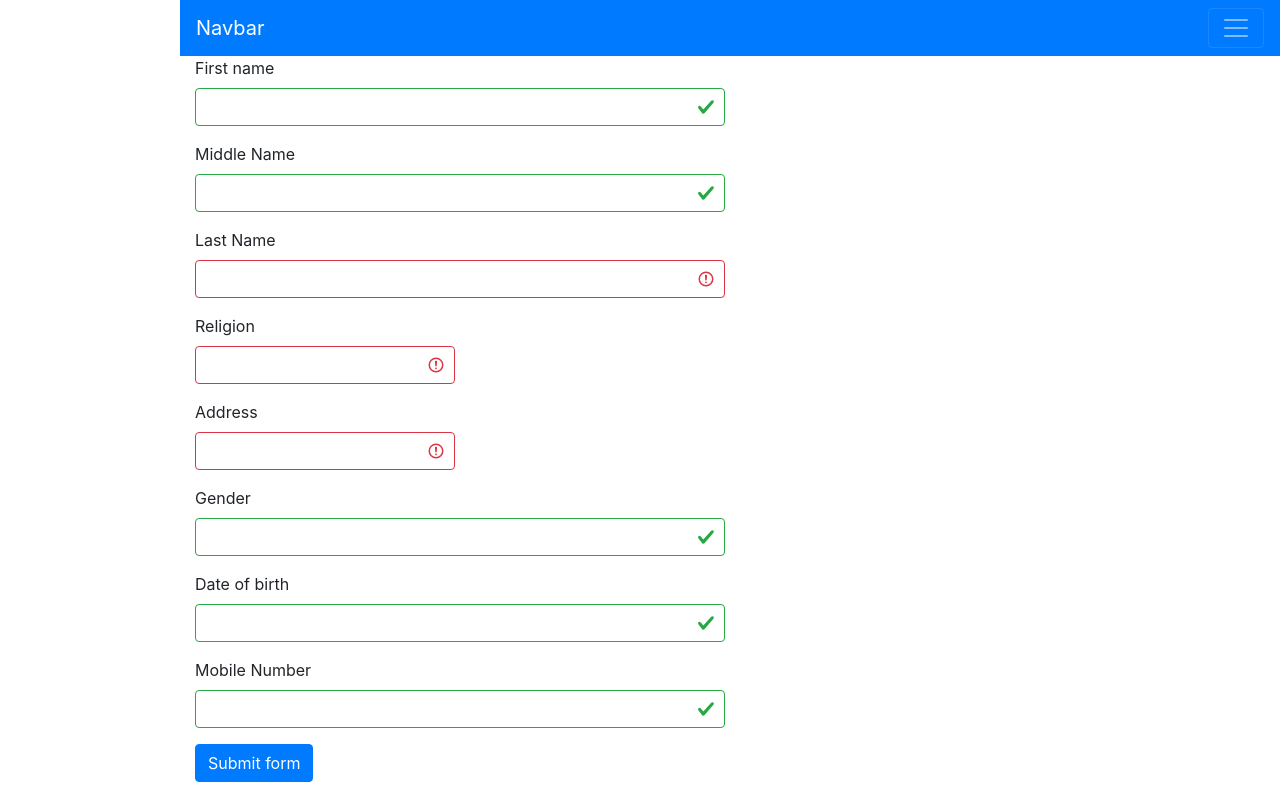
After one commit to Siddharth65740/flask_demo, a Flask app: template templates/applicationform.html in a window 1280 px wide. The commit adds this page. Run offline with Flask 2, Linux system fonts and the light colour scheme; the template is opened without the code that fills it: values that come from a table or form of the project are taken from there, others are empty; some libraries are stand-ins or nearby versions.

Commit message:
added model.py,changed menu style(horizontal),entering values in the form and displaying errors

```diff
--- a/Flask_demo.py
+++ b/Flask_demo.py
@@ -1,5 +1,7 @@
 from flask import Flask,render_template
+from flask import
 app=Flask(__name__)
+
 @app.route('/')
 @app.route("/home")
 def home():
--- /dev/null
+++ b/Flightsform.py
@@ -0,0 +1,22 @@
+from flask import Flask,render_template
+from flight import registerform
+
+app=Flask(__name__)
+app.config['SECRET_KEY']='232323'
+@app.route('/')
+@app.route("/home")
+def home():
+    return render_template("home.html",title="home")
+
+
+@app.route("/about")
+# def about():
+#     return render_template("about.html",title="about")
+
+@app.route("/register")
+def register():
+    form=registerform()
+    return render_template("flightregister.html",form=form)
+
+if __name__=='__main__':
+    app.run(debug=True)
--- /dev/null
+++ b/flight.py
@@ -0,0 +1,10 @@
+from flask_wtf.form import FlaskForm
+from wtforms import StringField,SubmitField
+from wtforms.validators import data_required,Email,length,EqualTo
+
+
+class registerform(FlaskForm):
+    flight_name=StringField("Flight name: ")
+    flight_code=StringField("Flight code: ")
+    flight_city=StringField("Enter city:  ")
+    submit = SubmitField("Register")
--- a/templates/about.html
+++ b/templates/about.html
@@ -1,6 +1,6 @@
 {% extends "layout_demo.html" %}
 {%block body%}
-    <body>
+    <div class="container">
     <h1>Student Information</h1>
     <table style="border:1px solid black">
         <tr>
@@ -29,5 +29,5 @@
             <td>  4               </td>
         </tr>
     </table>
-    </body>
+    </div>
 {%endblock%}
--- /dev/null
+++ b/templates/applicationform.html
@@ -0,0 +1,65 @@
+{%extends "layout_demo.html" %}
+{%block body %}
+    <div class="container">
+         <form method="post" action="">
+                {{form.hidden_tag()}}
+
+                  <div class="form-row">
+                        <div class="col-md-6 mb-3">
+                          <label for="validationServer01">First name</label>
+                          <input type="text" class="form-control is-valid" id="validationServer01" value="" required>
+                        </div>
+                  </div>
+                  <div class="form-row">
+                         <div class="col-md-6 mb-3">
+                          <label for="validationServer02">Middle Name</label>
+                          <input type="text" class="form-control is-valid" id="validationServer02" value="" required>
+                         </div>
+                  </div>
+                  <div class="form-row">
+                             <div class="col-md-6 mb-3">
+                                <label for="validationServer03">Last Name</label>
+                                <input type="text" class="form-control is-invalid" id="validationServer03" aria-describedby="validationServer03Feedback" required>
+
+                             </div>
+                  </div>
+                  <div class="form-row">
+                         <div class="col-md-3 mb-3">
+                          <label for="validationServer04">Religion</label>
+                          <input type="text" class="form-control is-invalid" id="validationServer04" aria-describedby="validationServer04Feedback" required>
+
+                          </div>
+                   </div>
+                   <div class="form-row">
+                         <div class="col-md-3 mb-3">
+                          <label for="validationServer05">Address</label>
+                          <input type="text" class="form-control is-invalid" id="validationServer05" aria-describedby="validationServer05Feedback" required>
+
+                         </div>
+                   </div>
+                   <div class="form-row">
+                        <div class="col-md-6 mb-3">
+                          <label for="validationServer01">Gender</label>
+                          <input type="text" class="form-control is-valid" id="validationServer06" value="" required>
+
+                        </div>
+                   </div>
+                   <div class="form-row">
+                        <div class="col-md-6 mb-3">
+                          <label for="validationServer01">Date of birth</label>
+                          <input type="text" class="form-control is-valid" id="validationServer07" value="" required>
+
+                        </div>
+                   </div>
+                   <div class="form-row">
+                        <div class="col-md-6 mb-3">
+                          <label for="validationServer01">Mobile Number</label>
+                          <input type="text" class="form-control is-valid" id="validationServer08" value="" required>
+
+                        </div>
+                   </div>
+                <button class="btn btn-primary" type="submit">Submit form</button>
+
+         </form>
+    </div>
+{%endblock%}
--- a/templates/layout_demo.html
+++ b/templates/layout_demo.html
@@ -13,44 +13,25 @@
       <title>Blog</title>
     {%endif%}
 </head>
-<body>
-   <nav class="navbar navbar-expand-lg navbar-light bg-light">
-      <a class="navbar-brand" href="#">Navbar</a>
-      <button class="navbar-toggler" type="button" data-toggle="collapse" data-target="#navbarNavDropdown" aria-controls="navbarNavDropdown" aria-expanded="false" aria-label="Toggle navigation">
-        <span class="navbar-toggler-icon"></span>
-      </button>
-      <div class="collapse navbar-collapse" id="navbarNavDropdown">
-        <ul class="navbar-nav">
-          <li class="nav-item active">
-            <a class="nav-link" href="home">Home <span class="sr-only">(current)</span></a>
-          </li>
-          <li class="nav-item active">
-            <a class="nav-link" href="about">About</a>
-          </li>
-          <li class="nav-item">
-            <a class="nav-link" href="#">Pricing</a>
-          </li>
-          <li class="nav-item dropdown">
-            <a class="nav-link dropdown-toggle" href="#" id="navbarDropdownMenuLink" role="button" data-toggle="dropdown" aria-haspopup="true" aria-expanded="false">
-              Dropdown link
-            </a>
-            <div class="dropdown-menu" aria-labelledby="navbarDropdownMenuLink">
-              <a class="dropdown-item" href="#">Action</a>
-              <a class="dropdown-item" href="#">Another action</a>
-              <a class="dropdown-item" href="#">Something else here</a>
+<body style="padding-left:180px" >
+
+        <nav class="navbar navbar-dark bg-primary">
+            <a class="navbar-brand" href="#">Navbar</a>
+          <button class="navbar-toggler" type="button" data-toggle="collapse" data-target="#navbarNavAltMarkup" aria-controls="navbarNavAltMarkup" aria-expanded="false" aria-label="Toggle navigation">
+            <span class="navbar-toggler-icon"></span>
+          </button>
+          <div class="collapse navbar-collapse" id="navbarNavAltMarkup">
+            <div class="navbar-nav">
+              <a class="nav-link active" href="home">Home <span class="sr-only">(current)</span></a>
+              <a class="nav-link" href="#">About</a>
+              <a class="nav-link" href="register">Register</a>
+              <a class="nav-link disabled" href="#" tabindex="-1" aria-disabled="true">Disabled</a>
             </div>
-          </li>
-        </ul>
-      </div>
-       <form class="form-inline">
-             <input class="form-control mr-sm-2" type="search" placeholder="Search" aria-label="Search">
-             <button class="btn btn-outline-success my-2 my-sm-0" type="submit">Search</button>
-       </form>
-    </nav>
-    <div class="container">
+          </div>
+        </nav>
+
         {% block body %}
         {%endblock%}
-    </div>
     <!-- Optional JavaScript -->
     <!-- jQuery first, then Popper.js, then Bootstrap JS -->
     <script src="https://code.jquery.com/jquery-3.5.1.slim.min.js" integrity="sha384-DfXdz2htPH0lsSSs5nCTpuj/zy4C+OGpamoFVy38MVBnE+IbbVYUew+OrCXaRkfj" crossorigin="anonymous"></script>
```
Also changed, not shown: admissionform.py (added, +28 -0 lines), application.py (added, +16 -0 lines), model.py (added, +13 -0 lines), templates/flightregister.html (added, +20 -0 lines).
